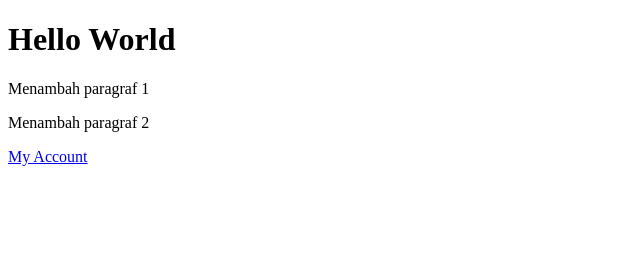
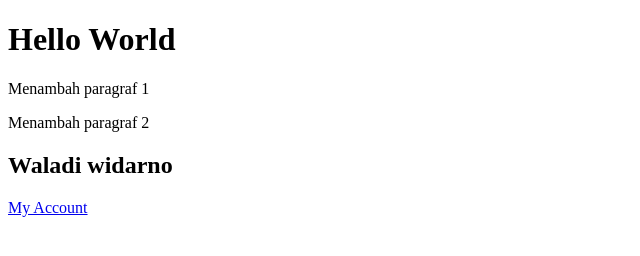
Before and after one commit to waladi173040127/rekweb-latihan1, a plain HTML site: page index.html in a window 1280 px wide. Shown: the whole page, without its empty margins (0-640 px from the left). Drawn offline with Linux system fonts and the light colour scheme.

Commit message:
menambahkan nama di index.html

```diff
--- a/index.html
+++ b/index.html
@@ -8,6 +8,7 @@
 	<h1>Hello World</h1>
 	<p>Menambah paragraf 1</p>
 	<p>Menambah paragraf 2</p>
+	<h2>Waladi widarno</h2>
 	<a href="#">My Account</a>
 </body>
 </html>
```
